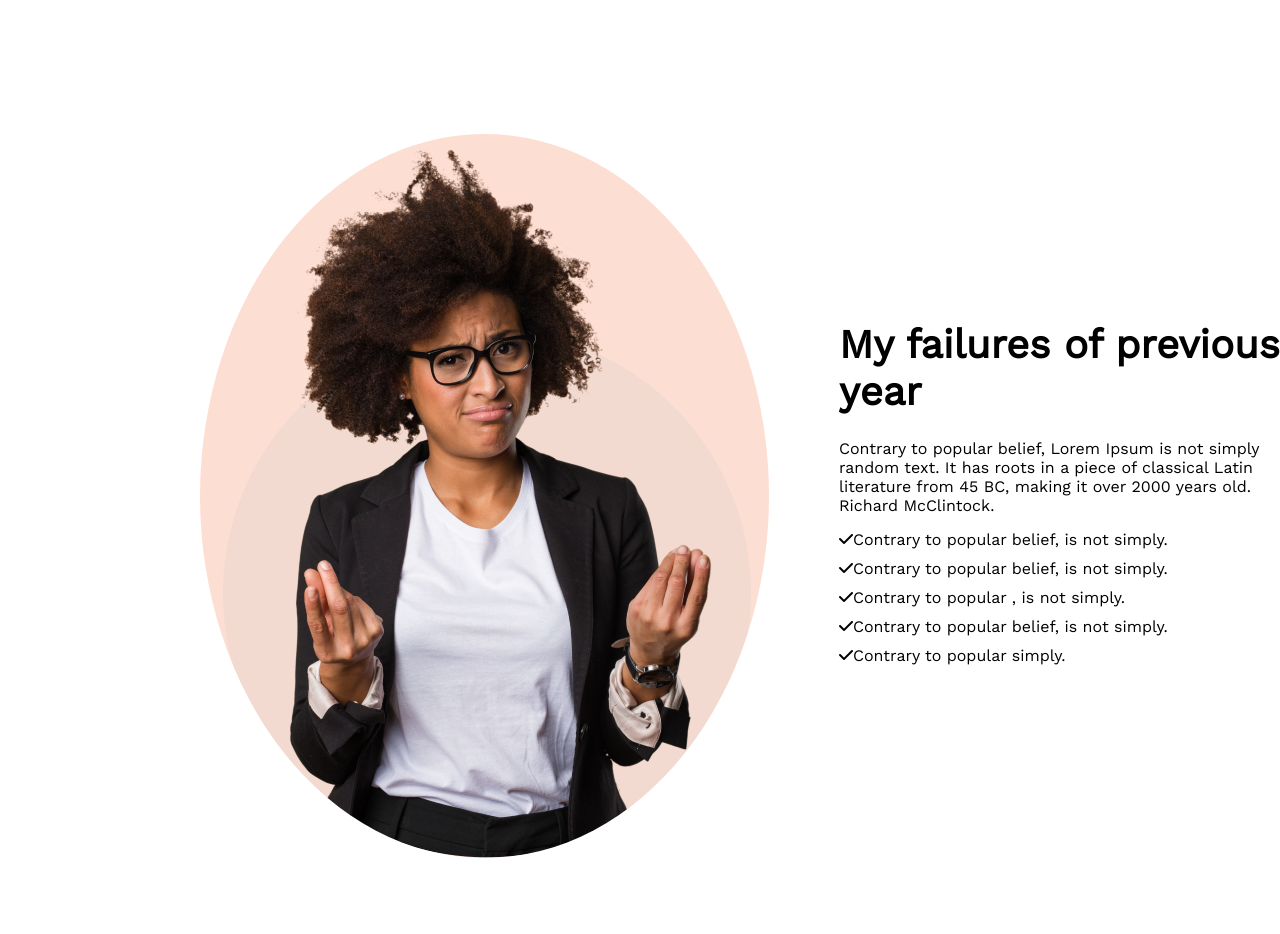
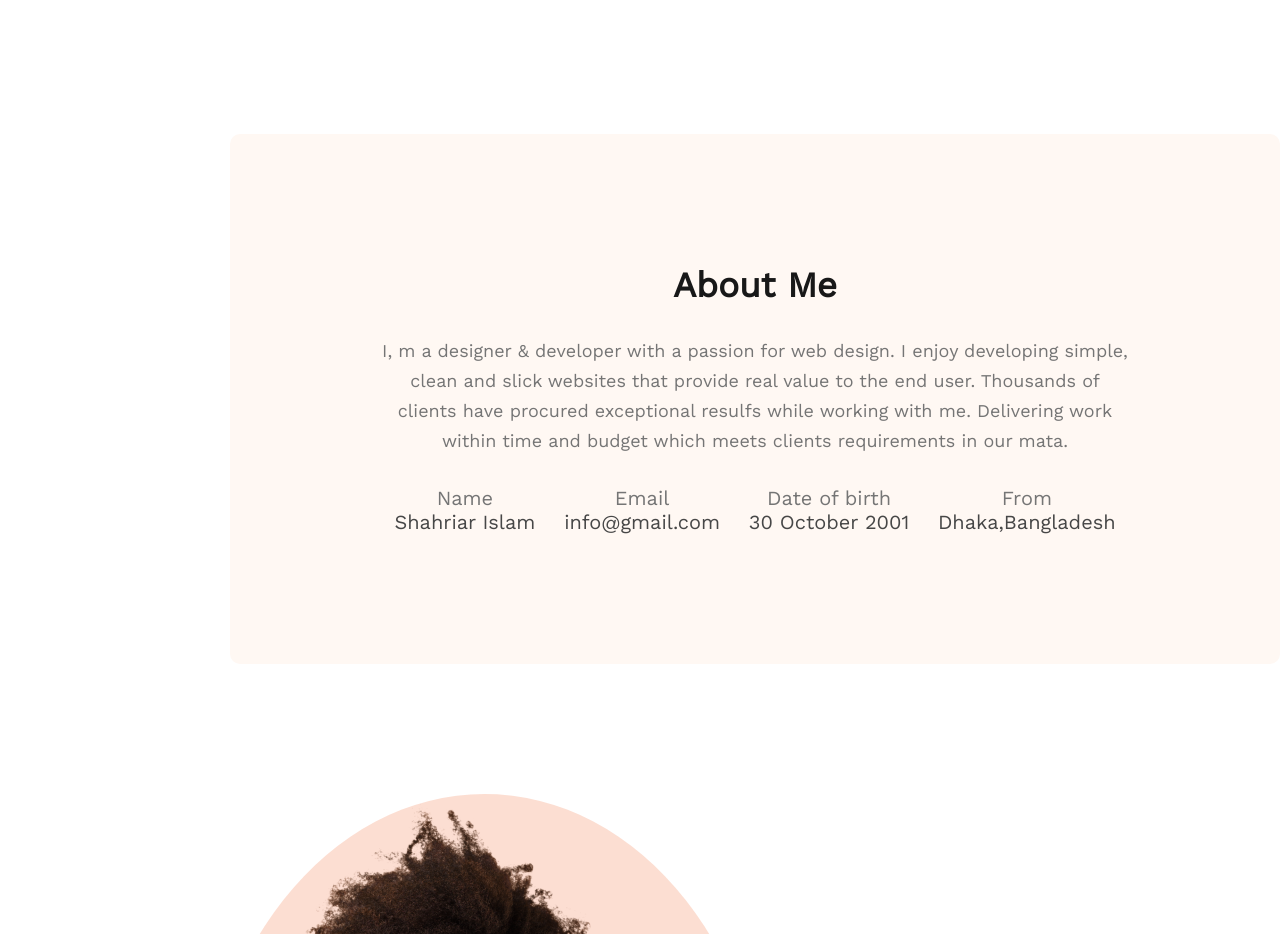
Before and after one commit to shahriarislam71/shahriar-s-portfolio, a plain HTML site: page index.html in a window 1280 px wide. Shown: the part 1280-2214 px from the top of the page. Drawn offline with nearby package versions, Linux system fonts and the light colour scheme.

Commit message:
4th commit

```diff
--- a/index.html
+++ b/index.html
@@ -23,6 +23,29 @@
     </header>
     <main>
         <!-- 1st section-->
+        <section class="about">
+            <h3 class="section-title">About Me</h3>
+            <p class="section-description">I, m a designer & developer with a passion for web design. I enjoy developing simple, clean and slick websites that provide real value to the end user. Thousands of clients have procured exceptional resulfs while working with me. Delivering work within time and budget which meets clients requirements in our mata.</p>
+            <div class="about-info-container">
+                <div class="about-info">
+                    <p class="title-info">Name</p>
+                    <p class="title-description">Shahriar Islam</p>
+                </div>
+                <div class="about-info">
+                    <p class="title-info">Email</p>
+                    <p class="title-description">info@gmail.com</p>
+                </div>
+                <div class="about-info">
+                    <p class="title-info">Date of birth</p>
+                    <p class="title-description">30 October 2001</p>
+                </div>
+                <div class="about-info">
+                    <p class="title-info">From</p>
+                    <p class="title-description">Dhaka,Bangladesh</p>
+                </div>
+            </div>
+        </section>
+        <!-- 2nd section-->
         <section>
             <div class="blogs">
                 <!--img blog-->
@@ -41,7 +64,7 @@
                 </div>
             </div>
         </section>
-        <!--section-2-->
+        <!--section-3-->
         <section>
             <h3 class="sec-2">My Plans</h3>
             <div class="plans">
@@ -71,7 +94,7 @@
                 </div>
             </div>
         </section>
-        <!--section-3-->
+        <!--section-4-->
         <section class="watch">
             <div class="background">
 
--- a/styles/style1.css
+++ b/styles/style1.css
@@ -45,6 +45,7 @@ header {
 }
 
 /*body-main part*/
+
 main {
     max-width: 1350px;
     text-align: center;
@@ -52,6 +53,50 @@ main {
 }
 
 /*1st section*/
+
+.about {
+    margin-top: 130px;
+    background: #FFF8F3;
+    border-radius: 10px;
+    padding: 130px 150px;
+    text-align: center;
+    margin-left: 230px;
+}
+
+.section-title {
+    text-align: center;
+    margin-bottom: 30px;
+    color: #181818;
+    font-weight: 700;
+    font-size: 35px;
+
+}
+
+.section-description {
+    color: #757575;
+    margin-bottom: 30px;
+    text-align: center;
+    font-size: 18px;
+    line-height: 30px;
+}
+
+.about-info-container {
+    display: flex;
+    justify-content: space-around;
+}
+
+.title-info {
+    color: #757575;
+    font-size: 20px;
+}
+
+.title-description {
+    font-weight: 400;
+    color: #474747;
+    font-size: 20px;
+}
+
+/*2nd section*/
 .blogs {
     display: flex;
     align-items: center;
@@ -88,7 +133,7 @@ main {
     text-align: left;
 }
 
-/*2nd section*/
+/*3rd section*/
 .sec-2 {
     margin-top: 210px;
     font-weight: 700;
@@ -121,7 +166,7 @@ main {
     color: #737272;
 }
 
-/*3rd section*/
+/*4th section*/
 .background {
     background-image: url(../images/watch.png);
     margin-left: 230px;
@@ -134,6 +179,7 @@ main {
     padding-bottom: 73px;
     background-repeat: no-repeat;
     border-radius: 5px;
+
 
 
 }
```
